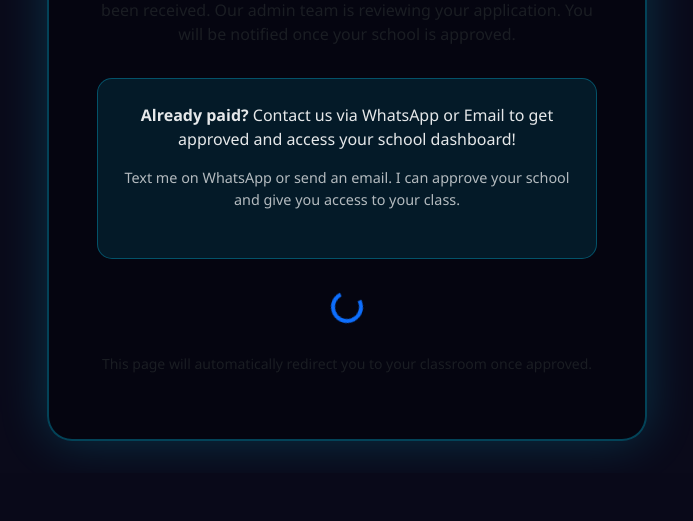
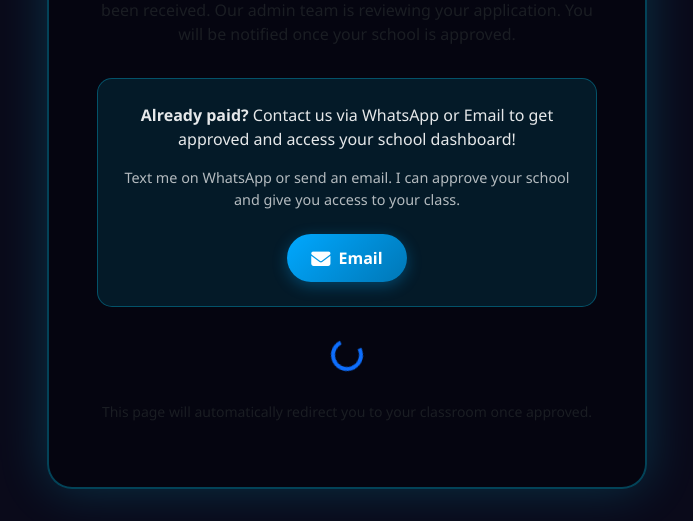
Before and after one commit to BuxinFutureAccademy/BuxinFutureAccademy, a Flask app: template templates/school_pending_approval.html in a window 1280 px wide. Shown: the part 481-1002 px from the top of the page, without its empty margins (293-986 px from the left). Before the commit the page ends 937 px from the top, so only its background shows below. Run offline with Flask 3, Linux system fonts and the light colour scheme; the template is opened without the code that fills it, so the values that code supplies are empty; some libraries are stand-ins or nearby versions.

Commit message:
Fix email button in pending approval pages - URL encode subject parameter in mailto links - Add pre-filled body message for email - Add cursor pointer style for better UX - Add fallback email address if contact_email not set

```diff
--- a/templates/school_pending_approval.html
+++ b/templates/school_pending_approval.html
@@ -162,8 +162,14 @@
                     </a>
                     {% endif %}
                     {% if contact_email %}
-                    <a href="mailto:{{ contact_email }}?subject=Payment Confirmation - School Approval Request"
-                       style="display: inline-flex; align-items: center; gap: 0.5rem; padding: 0.75rem 1.5rem; background: linear-gradient(135deg, #00a8ff 0%, #0077b6 100%); color: white; text-decoration: none; border-radius: 25px; font-weight: 600; transition: all 0.3s; box-shadow: 0 4px 15px rgba(0, 168, 255, 0.3);">
+                    <a href="mailto:{{ contact_email }}?subject=Payment%20Confirmation%20-%20School%20Approval%20Request&body=Hello,%20I%20have%20already%20paid%20for%20my%20school%20registration.%20Please%20approve%20my%20school%20and%20give%20me%20access%20to%20my%20class."
+                       style="display: inline-flex; align-items: center; gap: 0.5rem; padding: 0.75rem 1.5rem; background: linear-gradient(135deg, #00a8ff 0%, #0077b6 100%); color: white; text-decoration: none; border-radius: 25px; font-weight: 600; transition: all 0.3s; box-shadow: 0 4px 15px rgba(0, 168, 255, 0.3); cursor: pointer;">
+                        <i class="fas fa-envelope" style="font-size: 1.2rem;"></i>
+                        Email
+                    </a>
+                    {% else %}
+                    <a href="mailto:info@buxin.com?subject=Payment%20Confirmation%20-%20School%20Approval%20Request&body=Hello,%20I%20have%20already%20paid%20for%20my%20school%20registration.%20Please%20approve%20my%20school%20and%20give%20me%20access%20to%20my%20class."
+                       style="display: inline-flex; align-items: center; gap: 0.5rem; padding: 0.75rem 1.5rem; background: linear-gradient(135deg, #00a8ff 0%, #0077b6 100%); color: white; text-decoration: none; border-radius: 25px; font-weight: 600; transition: all 0.3s; box-shadow: 0 4px 15px rgba(0, 168, 255, 0.3); cursor: pointer;">
                         <i class="fas fa-envelope" style="font-size: 1.2rem;"></i>
                         Email
                     </a>
```
Also changed, not shown: templates/enrollment_pending_approval.html (+8 -2 lines), webapp/routes/store.py (+1 -8 lines).
